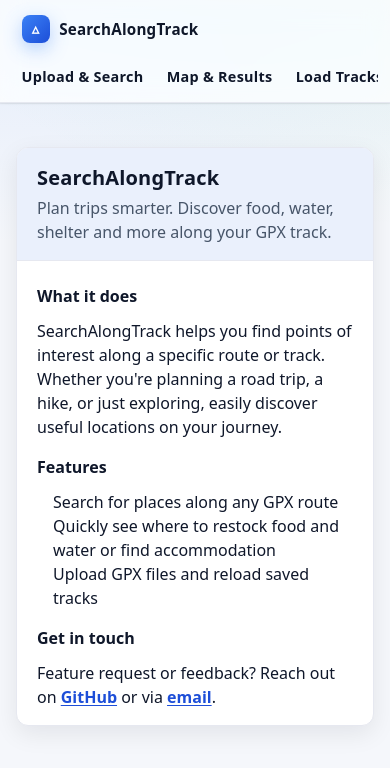
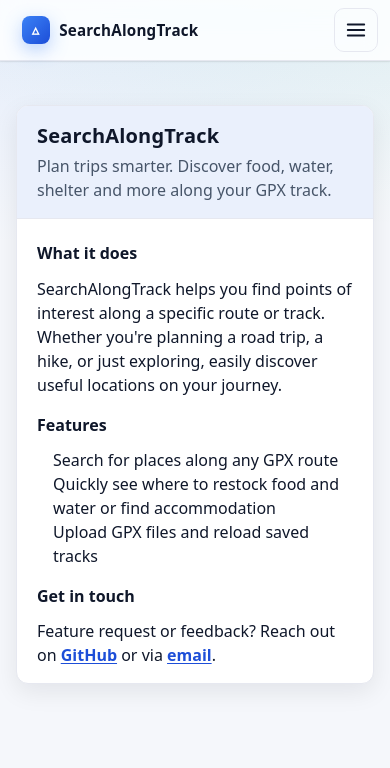
Before and after one commit to lnbtz/SearchAlongTrack, a SvelteKit app: page /about in a window 390 px wide. Shown: the top 768 px of the page. Built offline with nearby package versions, Linux system fonts and the light colour scheme.

Commit message:
feat: made mobile optimizations to better display things also removed the results table. might rework it soon

```diff
--- a/src/app.css
+++ b/src/app.css
@@ -151,3 +151,71 @@ button:focus:not(:focus-visible) {
 	width: 1px;
 	white-space: nowrap;
 }
+
+/* --- Mobile baseline tweaks --- */
+html {
+	/* Prevent unexpected font auto-zoom on iOS */
+	-webkit-text-size-adjust: 100%;
+	text-size-adjust: 100%;
+	scroll-behavior: smooth;
+}
+
+/* Respect iOS safe areas (enabled by viewport-fit=cover in app.html) */
+body {
+	padding-top: max(env(safe-area-inset-top), 0px);
+	padding-right: max(env(safe-area-inset-right), 0px);
+	padding-bottom: max(env(safe-area-inset-bottom), 0px);
+	padding-left: max(env(safe-area-inset-left), 0px);
+	-webkit-tap-highlight-color: transparent;
+}
+
+/* Ensure comfortable tap targets */
+button,
+input[type='button'],
+input[type='submit'],
+input[type='reset'],
+label,
+a.buttonlike {
+	min-height: 44px; /* Apple HIG min */
+	min-width: 44px;
+	touch-action: manipulation;
+}
+
+/* Avoid input zoom on iOS by keeping font-size >= 16px */
+input,
+select,
+textarea {
+	font-size: 16px;
+}
+
+/* Media elements scale down but don't overflow */
+img,
+svg,
+video,
+canvas {
+	max-width: 100%;
+	height: auto;
+}
+
+/* Reduce motion when users prefer it */
+@media (prefers-reduced-motion: reduce) {
+	* {
+		animation-duration: 0.001ms !important;
+		animation-iteration-count: 1 !important;
+		transition-duration: 0.001ms !important;
+		scroll-behavior: auto !important;
+	}
+}
+
+/* Utilities */
+/* Stack a flex row on mobile when desired */
+.stack-mobile {
+	display: flex;
+	gap: 0.5rem;
+}
+@media (max-width: 640px) {
+	.stack-mobile {
+		flex-direction: column;
+		align-items: stretch;
+	}
+}
--- a/src/app.html
+++ b/src/app.html
@@ -5,7 +5,7 @@
 		<link rel="manifest" href="/manifest.json" />
 		<link rel="icon" href="/favicon.png" />
 		<meta name="theme-color" content="#0f172a" />
-		<meta name="viewport" content="width=device-width, initial-scale=1" />
+		<meta name="viewport" content="width=device-width, initial-scale=1, viewport-fit=cover" />
 		%sveltekit.head%
 	</head>
 
--- a/src/routes/Header.svelte
+++ b/src/routes/Header.svelte
@@ -1,27 +1,53 @@
 <script lang="ts">
 	import { page } from '$app/state';
+	let mobileOpen = $state(false);
+	function closeMenu() {
+		mobileOpen = false;
+	}
+	const isActive = (path: string) => (page.url.pathname === path ? 'page' : undefined);
 </script>
 
 <header>
 	<nav>
 		<div class="brand">
-			<a class="brand-link" href="/">
+			<a class="brand-link" href="/" onclick={closeMenu}>
 				<span class="logo">▵</span>
 				<span class="title">SearchAlongTrack</span>
 			</a>
 		</div>
-		<ul class="links">
-			<li aria-current={page.url.pathname === '/' ? 'page' : undefined}>
-				<a href="/">Upload & Search</a>
+
+		<button
+			class="menu-btn"
+			aria-label="Menu"
+			aria-expanded={mobileOpen}
+			onclick={() => (mobileOpen = !mobileOpen)}
+		>
+			<svg
+				width="22"
+				height="22"
+				viewBox="0 0 24 24"
+				fill="none"
+				stroke="currentColor"
+				stroke-width="2"
+				stroke-linecap="round"
+				stroke-linejoin="round"
+			>
+				<path d="M3 6h18M3 12h18M3 18h18" />
+			</svg>
+		</button>
+
+		<ul class="links" class:open={mobileOpen}>
+			<li aria-current={isActive('/')}>
+				<a href="/" onclick={closeMenu}>Upload & Search</a>
 			</li>
-			<li aria-current={page.url.pathname === '/map' ? 'page' : undefined}>
-				<a href="/map">Map & Results</a>
+			<li aria-current={isActive('/map')}>
+				<a href="/map" onclick={closeMenu}>Map & Results</a>
 			</li>
-			<li aria-current={page.url.pathname === '/load' ? 'page' : undefined}>
-				<a href="/load">Load Tracks</a>
+			<li aria-current={isActive('/load')}>
+				<a href="/load" onclick={closeMenu}>Load Tracks</a>
 			</li>
-			<li aria-current={page.url.pathname === '/about' ? 'page' : undefined}>
-				<a href="/about">About</a>
+			<li aria-current={isActive('/about')}>
+				<a href="/about" onclick={closeMenu}>About</a>
 			</li>
 		</ul>
 	</nav>
@@ -30,12 +56,14 @@
 <style>
 	header {
 		position: sticky;
-		top: 0;
-		z-index: 30;
+		top: env(safe-area-inset-top, 0);
+		z-index: 100;
 		backdrop-filter: saturate(180%) blur(12px);
-		background: color-mix(in oklab, var(--bg-elevated) 75%, transparent);
+		background: color-mix(in oklab, var(--bg-elevated) 85%, transparent);
 		border-bottom: 1px solid var(--border);
 		box-shadow: var(--shadow-sm);
+		/* keep clear of iOS notch and ensure full visibility */
+		padding-top: env(safe-area-inset-top, 0);
 	}
 
 	nav {
@@ -48,6 +76,7 @@
 		justify-content: space-between;
 		gap: 1rem;
 		box-sizing: border-box;
+		position: relative; /* anchor for mobile dropdown */
 	}
 
 	.brand-link {
@@ -123,18 +152,51 @@
 		nav {
 			padding: 0.5rem 0.75rem;
 			gap: 0.5rem;
-			flex-wrap: wrap;
+			flex-wrap: nowrap;
 		}
 		.title {
 			font-size: 0.95rem;
 		}
+		/* Mobile menu: hide links until opened */
+		.menu-btn {
+			display: inline-flex;
+			align-items: center;
+			justify-content: center;
+			background: transparent;
+			border: 1px solid var(--border);
+			border-radius: 10px;
+			padding: 0.35rem;
+			color: var(--text);
+		}
 		.links {
+			display: none;
+			position: absolute;
+			left: 0;
+			right: 0;
+			top: 100%;
+			background: var(--bg-elevated);
+			border-bottom: 1px solid var(--border);
+			box-shadow: var(--shadow-md);
+			padding: 0.5rem;
+			gap: 0.25rem;
+			flex-direction: column;
+			align-items: stretch;
+		}
+		.links.open {
+			display: flex;
+		}
+		.links li {
 			width: 100%;
-			overflow-x: auto;
-			-webkit-overflow-scrolling: touch;
-			white-space: nowrap;
+		}
+		.links a {
+			width: 100%;
 			justify-content: flex-start;
-			gap: 0.25rem;
+		}
+		/* keep active route visibly highlighted in the mobile list */
+		.links li[aria-current='page'] a {
+			background: color-mix(in oklab, var(--primary) 12%, transparent);
+			box-shadow: inset 0 0 0 1px color-mix(in oklab, var(--primary) 25%, transparent);
+			color: var(--primary-700);
 		}
 		.links li {
 			flex: 0 0 auto;
@@ -144,4 +206,10 @@
 			font-size: 0.9rem;
 		}
 	}
+
+	@media (min-width: 641px) {
+		.menu-btn {
+			display: none;
+		}
+	}
 </style>
--- a/src/routes/load/+page.svelte
+++ b/src/routes/load/+page.svelte
@@ -7,6 +7,11 @@
 	import { handleGpxTrack } from '$lib/util';
 	import { goto } from '$app/navigation';
 	import { saveTable, saveTrack, loadAll, deleteTrackData, saveLastTrackName } from '$lib/storage';
+
+	function shorten(text: string, max = 30) {
+		if (!text) return '';
+		return text.length > max ? text.slice(0, max - 1) + '…' : text;
+	}
 
 	let allTracks: Record<string, FeatureCollection<Geometry, GeoJsonProperties>> = $state({});
 	let allTables: Record<string, TableRow[]> = $state({});
@@ -124,7 +129,13 @@
 	<ul class="track-list">
 		{#each Object.entries(allTracks) as [trackName, track] (trackName)}
 			<li class="track-item">
-				<span class="track-name">{track.features[0]?.properties?.name || trackName}</span>
+				<span
+					class="track-name"
+					title={track.features[0]?.properties?.name || trackName}
+					aria-label={track.features[0]?.properties?.name || trackName}
+				>
+					{shorten(track.features[0]?.properties?.name || trackName)}
+				</span>
 				<div class="track-actions">
 					<button
 						class="load-btn"
@@ -221,7 +232,7 @@
 		box-shadow: var(--shadow-md);
 		max-width: 820px;
 		margin: 1.5rem auto;
-		overflow: hidden;
+		overflow: visible;
 	}
 	.tracks-head {
 		padding: 0.85rem 1rem;
@@ -250,7 +261,9 @@
 		display: flex;
 		align-items: center;
 		justify-content: space-between;
+		gap: 0.75rem;
 		padding: 1rem 1rem;
+		width: 100%;
 		background: var(--bg);
 		border-radius: 12px;
 		box-shadow: var(--shadow-sm);
@@ -259,6 +272,8 @@
 			box-shadow 0.18s,
 			transform 0.12s,
 			border 0.18s;
+		/* allow buttons to remain fully visible */
+		overflow: visible;
 	}
 
 	.track-item:hover {
@@ -274,13 +289,20 @@
 		overflow: hidden;
 		text-overflow: ellipsis;
 		white-space: nowrap;
-		max-width: 60%;
+		/* allow the name to shrink while actions stay visible */
+		flex: 1 1 auto;
+		min-width: 0;
 		letter-spacing: 0.01em;
 	}
 
 	.track-actions {
 		display: flex;
 		gap: 0.5rem;
+		flex: 0 0 auto;
+	}
+	.track-actions .load-btn,
+	.track-actions .delete-btn {
+		flex: 0 0 auto;
 	}
 
 	.load-btn {
@@ -328,10 +350,42 @@
 	@media (max-width: 600px) {
 		.track-item {
 			padding: 0.8rem 0.7rem;
+			gap: 0.5rem;
 		}
 		.track-name {
-			max-width: 60%;
 			font-size: 1rem;
+		}
+		.load-btn {
+			padding: 0.35rem 0.65rem;
+			font-size: 0.9rem;
+		}
+		.delete-btn {
+			padding: 0.35rem 0.6rem;
+		}
+	}
+
+	@media (max-width: 380px) {
+		.load-btn {
+			padding: 0.3rem 0.56rem;
+			font-size: 0.85rem;
+		}
+		.delete-btn {
+			padding: 0.3rem 0.5rem;
+		}
+	}
+
+	/* Portrait-first safety: on very narrow screens, stack actions below the name */
+	@media (max-width: 420px) {
+		.track-item {
+			flex-wrap: wrap;
+		}
+		.track-name {
+			flex-basis: 100%;
+			margin-bottom: 0.25rem;
+		}
+		.track-actions {
+			width: 100%;
+			justify-content: flex-end;
 		}
 	}
 </style>
--- a/src/routes/map/+page.svelte
+++ b/src/routes/map/+page.svelte
@@ -1,6 +1,6 @@
 <script lang="ts">
 	import Map from './Map.svelte';
-	import Results from './Results.svelte';
+	// import Results from './Results.svelte';
 </script>
 
 <section class="map-section">
@@ -13,9 +13,9 @@
 	>
 </section>
 
-<section class="results-section">
+<!-- <section class="results-section">
 	<Results />
-</section>
+</section> -->
 
 <style>
 	.map-section {
@@ -26,9 +26,9 @@
 		box-shadow: var(--shadow-md);
 		background: var(--bg-elevated);
 	}
-	.results-section {
+	/* .results-section {
 		margin-top: 1rem;
-	}
+	} */
 
 	.fab {
 		position: fixed;
--- a/src/routes/map/Results.svelte
+++ b/src/routes/map/Results.svelte
@@ -414,6 +414,8 @@
 		width: 100%;
 		overflow-x: auto;
 		-webkit-overflow-scrolling: touch;
+		/* avoid inner elements being cut off */
+		contain: layout paint;
 	}
 	.results-head {
 		padding: 0.85rem 1rem;
@@ -476,6 +478,8 @@
 		border-spacing: 0;
 		font-family: var(--font-body);
 		background: var(--bg-elevated);
+		/* ensure mobile gets horizontal scroll instead of squeezing columns */
+		min-width: 560px;
 	}
 	.type-cell {
 		display: inline-flex;
@@ -488,6 +492,10 @@
 		border-radius: 4px;
 		box-shadow: var(--shadow-sm);
 	}
+	/* constrain the name column */
+	.name-cell {
+		max-width: 320px;
+	}
 	.name-btn {
 		background: transparent;
 		border: none;
@@ -495,6 +503,10 @@
 		text-decoration: underline;
 		cursor: pointer;
 		font-weight: 600;
+		max-width: 320px;
+		white-space: nowrap;
+		overflow: hidden;
+		text-overflow: ellipsis;
 	}
 	.metric {
 		display: inline-flex;
@@ -580,58 +592,30 @@
 		.table-scroll {
 			margin: 0;
 		}
-		table.sat-table {
-			min-width: 720px;
-		}
-		thead {
-			display: table-header-group;
-			background: var(--bg);
-			position: sticky;
-			top: 0;
-			z-index: 2;
-		}
+		/* rely on horizontal scroll; keep normal table semantics */
 		th {
-			font-size: 0.7rem;
-			padding: 0.7rem 0.5rem;
-			background: var(--bg);
-			position: sticky;
-			top: 0;
-			z-index: 2;
-			border-bottom: 1px solid var(--border);
-		}
-		tbody,
-		tr,
-		td {
-			display: table-row-group;
-			width: 100%;
-		}
-		tr {
-			display: table-row;
-			margin-bottom: 0;
-			background: var(--bg-elevated);
-			border: none;
+			font-size: 0.85rem;
+			padding: 0.55rem 0.5rem;
 		}
 		td {
-			display: table-cell;
-			padding: 0.7rem 0.5rem;
-			border-bottom: 1px solid var(--border);
-			position: relative;
-			font-size: 0.7rem;
-			vertical-align: top;
-			word-break: break-word;
+			font-size: 0.85rem;
+			padding: 0.55rem 0.5rem;
+			white-space: nowrap;
 		}
-		td:before {
-			display: none;
+		/* prevent vertical letter stacking like in the screenshot */
+		.type-cell,
+		.metric {
+			white-space: nowrap;
 		}
 	}
 
 	@media (max-width: 500px) {
 		table {
-			font-size: 0.5rem;
+			font-size: 0.78rem;
 		}
 		th,
 		td {
-			padding: 0.5rem 0.3rem;
+			padding: 0.5rem 0.4rem;
 		}
 	}
 
```
